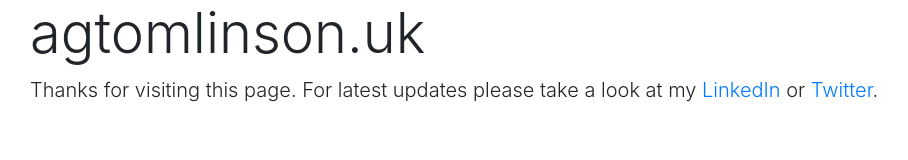
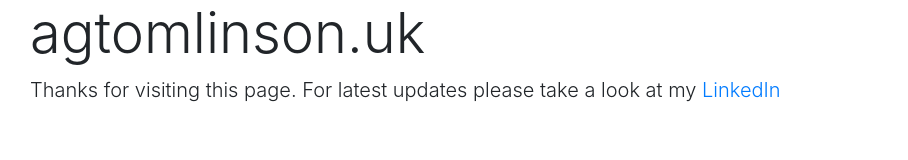
Before and after one commit to agtomlinson-uk/personal-site, a plain HTML site: page index.html in a window 1280 px wide. Shown: the whole page, without its empty margins (55-963 px from the left). Drawn offline with nearby package versions, Linux system fonts and the light colour scheme.

Commit message:
Update index.html

```diff
--- a/index.html
+++ b/index.html
@@ -13,7 +13,7 @@
 <body>
     <div class="container">
         <h1 class="display-4">agtomlinson.uk</h1>
-        <p class="lead">Thanks for visiting this page. For latest updates please take a look at my <a href="https://www.linkedin.com/in/andrewgtomlinson/">LinkedIn</a> or <a href="https://twitter.com/agtomlinson_uk">Twitter</a>.</p>
+        <p class="lead">Thanks for visiting this page. For latest updates please take a look at my <a href="https://www.linkedin.com/in/andrewgtomlinson/">LinkedIn</a></p>
     </div>
 </body>
 </html>
```
